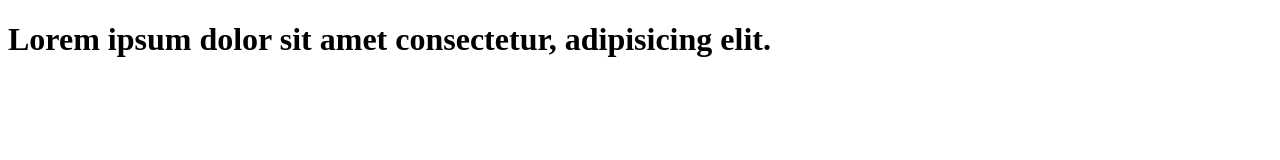
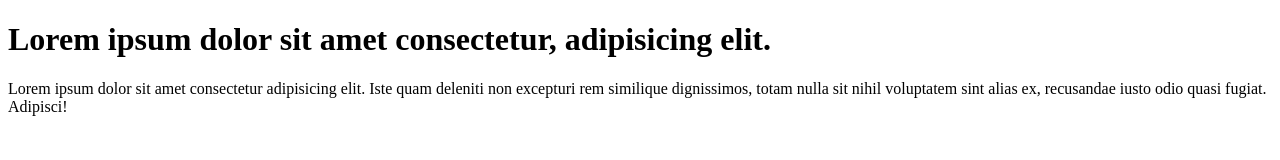
Before and after one commit to Mersadeskandari/learn-git, a plain HTML site: page index.html in a window 1280 px wide. Drawn offline with Linux system fonts and the light colour scheme.

Commit message:
add paragraph to code

```diff
--- a/index.html
+++ b/index.html
@@ -8,5 +8,6 @@
 </head>
 <body>
     <h1>Lorem ipsum dolor sit amet consectetur, adipisicing elit.</h1>
+    <p>Lorem ipsum dolor sit amet consectetur adipisicing elit. Iste quam deleniti non excepturi rem similique dignissimos, totam nulla sit nihil voluptatem sint alias ex, recusandae iusto odio quasi fugiat. Adipisci!</p>
 </body>
 </html>
```
